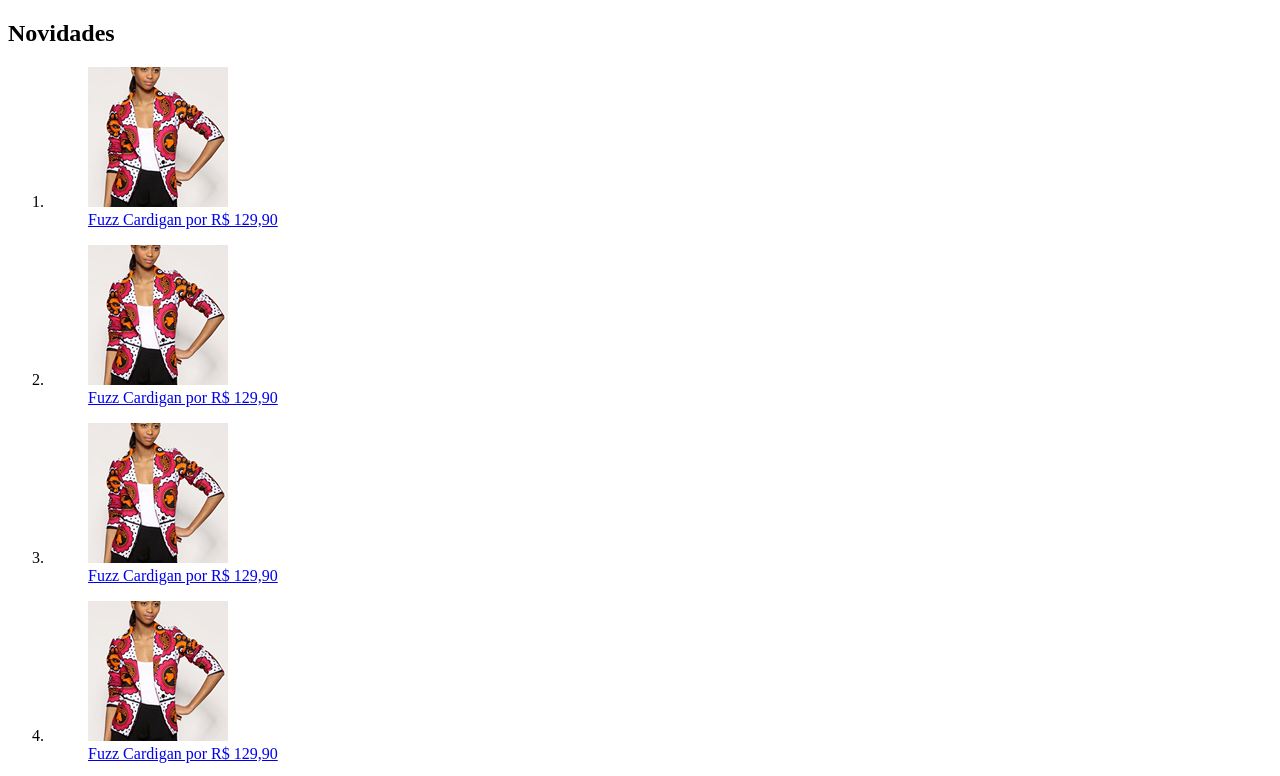
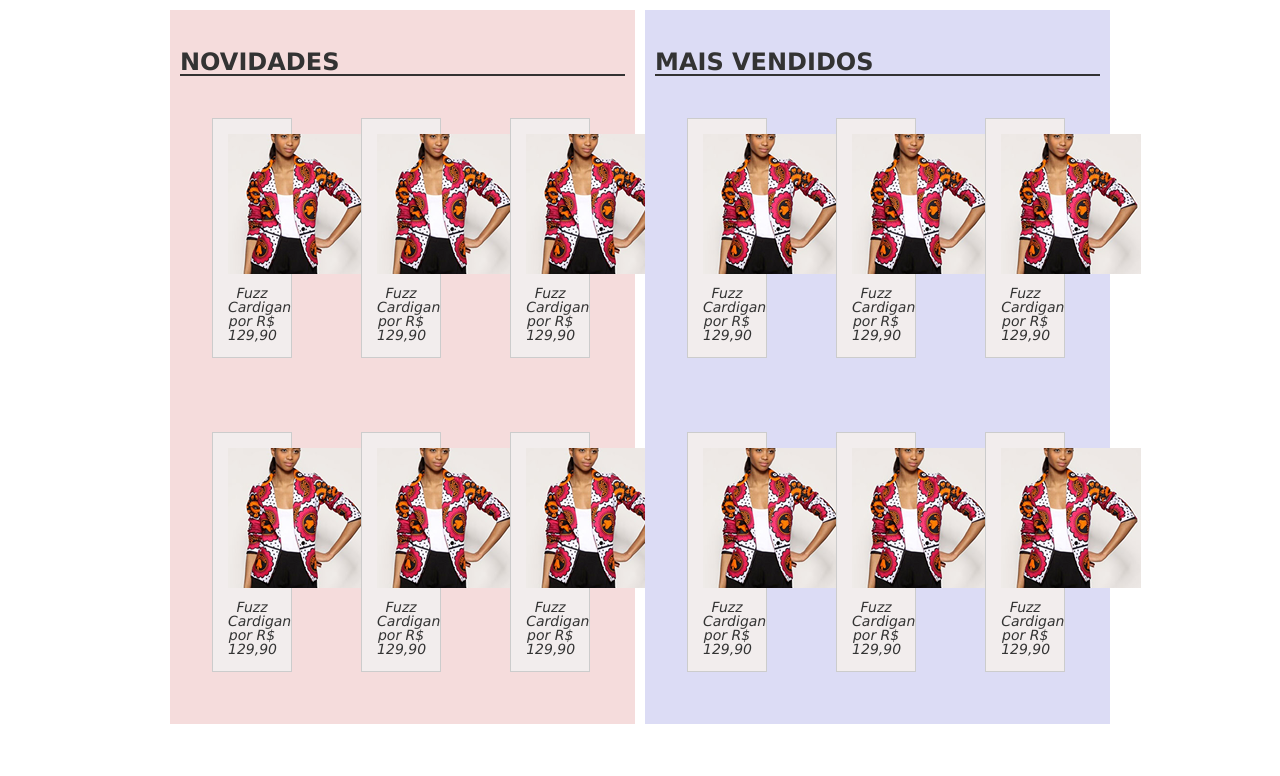
Before and after one commit to florianopolismarcelo/projeto-mirrorfashion-do-livro-caelum, a plain HTML site: page produto.html in a window 1280 px wide. Shown: the top 776 px of the page. Drawn offline with Linux system fonts and the light colour scheme.

Commit message:
produtos e rodape

```diff
--- a/css/style.css
+++ b/css/style.css
@@ -122,3 +122,53 @@ figcaption {
   margin-top: 10px;
   padding-bottom: 10px;
 }
+
+/*Css abaixo com painel produtos arquivo produto.html*/
+.painel {
+  margin: 10px 0;
+  padding: 10px;
+  width: 445px;
+}
+.novidades {
+  float: left;
+}
+.mais-vendidos {
+  float: right;
+}
+.painel li {
+  display: inline-block;
+  vertical-align: top;
+  width: 140px;
+  margin: 2px;
+  padding-bottom: 10px;
+}
+.painel h2 {
+  font-size: 24px;
+  font-weight: bold;
+  text-transform: uppercase;
+  margin-bottom: 10px;
+}
+.painel a {
+  color: #333;
+  font-size: 14px;
+  text-align: center;
+  text-decoration: none;
+}
+.novidades {
+  background-color: #f5dcdc;
+}
+.mais-vendidos {
+  background-color: #dcdcf5;
+}
+/*Css abaixo Rodapé*/
+footer {
+  background-image: url(../img/fundo-rodape.png);
+}
+.social a {
+  /*Tamanho da imagem*/
+  height: 32px;
+  width: 32px;
+  /*Imagem replacement*/
+  display: block;
+  text-align: -9999px;
+}
--- a/produto.html
+++ b/produto.html
@@ -1,14 +1,16 @@
 <!DOCTYPE html>
-<html lang="en">
+<html lang="pr-br">
 <head>
   <meta charset="UTF-8">
   <meta name="viewport" content="width=device-width, initial-scale=1.0">
   <title>produtos</title>
+  <link rel="stylesheet" href="./css/reset.css" />
+  <link rel="stylesheet" href="./css/style.css" />
 </head>
 <body>
-  <div class="containerpaineis">
+  <div class="container paineis">
   <!--Os paineis de novidades e mais vendidos estarão aqui dentro-->
-  <section class="painel-novidades">
+  <section class="painel novidades">
     <h2>Novidades</h2>
     <ol>
       <!--Primeiro produto-->
@@ -76,7 +78,7 @@
 <!---------------------------------------------------------------------------------->
 <!---------------------------------------------------------------------------------->
 
-<section class="painel-mais-vendidos">
+<section class="painel mais-vendidos">
     <h2>Mais Vendidos</h2>
     <ol>
       <!--Primeiro produto-->
```
Also changed, not shown: sobre.html (+14 -4 lines).
